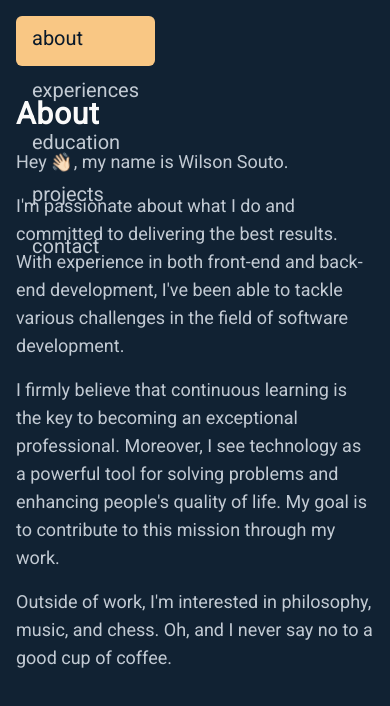
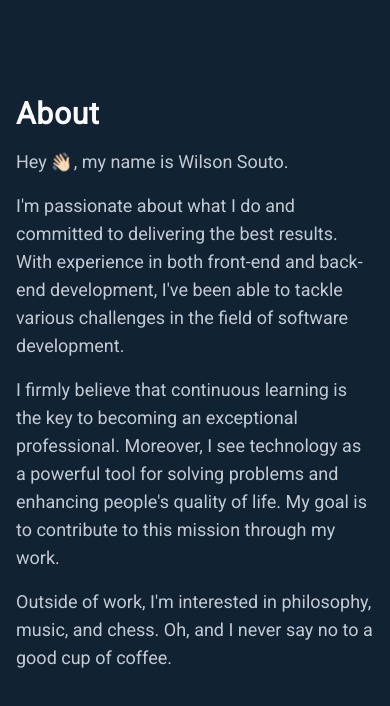
Before and after one commit to wilsonsouto/portfolio, a Next.js app: page / in a window 390 px wide. Shown: the top 706 px of the page. Built offline with nearby package versions, Linux system fonts and the light colour scheme.

Commit message:
Refactor the components and organize code structure

```diff
--- a/src/app/layout.tsx
+++ b/src/app/layout.tsx
@@ -3,8 +3,9 @@ import './globals.css';
 
 export const metadata: Metadata = {
   title: 'Portfolio',
-  description: 'Portfolio showcasing my professional experiences, education, personal projects, and contact information.',
-  icons: "/img/elements/favicon.svg"
+  description:
+    'Portfolio showcasing my professional experiences, education, personal projects, and contact information.',
+  icons: '/img/elements/favicon.svg',
 };
 
 export default function RootLayout({
--- a/src/app/page.tsx
+++ b/src/app/page.tsx
@@ -1,15 +1,7 @@
 'use client';
+import { Navbar } from '@/components/layout';
+import { homeData } from '@/utils/home-data';
 import { useState } from 'react';
-import { Navbar } from '@/components/layout';
-import { About, Experiences, Education, Projects, Contact } from '@/components/sections';
-
-const arr = [
-  { section: 'about', component: <About key={1} /> },
-  { section: 'experiences', component: <Experiences key={2} /> },
-  { section: 'education', component: <Education key={3} /> },
-  { section: 'projects', component: <Projects key={4} /> },
-  { section: 'contact', component: <Contact key={5} /> },
-];
 
 export default function Home() {
   const [activeSection, setActiveSection] = useState('about');
@@ -21,7 +13,12 @@ export default function Home() {
       </header>
       <main>
         <section className='flex w-full flex-col gap-4'>
-          {arr.map((item) => item.section === activeSection && item.component)}
+          {homeData.map((item) => {
+            if (item.section === activeSection) {
+              const Component = item.component;
+              return <Component key={item.section} />;
+            }
+          })}
         </section>
       </main>
     </>
--- a/src/components/layout/navbar.component.tsx
+++ b/src/components/layout/navbar.component.tsx
@@ -1,24 +1,17 @@
-import React, { useState, useEffect } from 'react';
+import { Menu } from '@/components/elements';
+import { navbarData } from '@/utils/navbar-data';
 import Image from 'next/image';
 import Link from 'next/link';
-import { Menu } from '@/components/elements';
+import { useEffect, useState } from 'react';
 
 interface NavbarProps {
   activeSection: string;
   setActiveSection: (section: string) => void;
 }
 
-const arr = [
-  { section: 'about', position: '-1' },
-  { section: 'experiences', position: '20' },
-  { section: 'education', position: '41' },
-  { section: 'projects', position: '62' },
-  { section: 'contact', position: '82' },
-];
-
 export function Navbar(props: NavbarProps) {
   const [position, setPosition] = useState('0');
-  const [windowWidth, setWindowWidth] = useState(1280);
+  const [windowWidth, setWindowWidth] = useState(768);
 
   const handleClick = (section: string, position: string) => {
     props.setActiveSection(section);
@@ -45,8 +38,8 @@ export function Navbar(props: NavbarProps) {
             style={{ top: `${position}%` }}
             className={`absolute left-0 -z-10 h-1/5 w-full rounded-md bg-accent-300 transition-all duration-300 ease-in-out`}
           ></span>
-          <ul className={`flex flex-col gap-6 text-xl`}>
-            {arr.map((item, index) => (
+          <ul className={`hidden flex-col gap-6 text-xl md:flex`}>
+            {navbarData.map((item, index) => (
               <li
                 key={index}
                 className={`cursor-pointer px-4 duration-300 ${item.section === props.activeSection ? 'text-neutral-900' : 'text-neutral-300 hover:text-accent-300'}`}
@@ -65,7 +58,7 @@ export function Navbar(props: NavbarProps) {
             <span className='logo'>Portfolio</span>
           </Link>
           <Menu>
-            {arr.map((item, index) => (
+            {navbarData.map((item, index) => (
               <li
                 key={index}
                 className={`cursor-pointer px-4 duration-300 ${item.section === props.activeSection ? 'text-accent-300' : 'text-neutral-400 hover:text-neutral-200'}`}
--- a/src/components/sections/about.component.tsx
+++ b/src/components/sections/about.component.tsx
@@ -1,9 +1,6 @@
+import { aboutData } from '@/utils/about-data';
 import { Heading, Paragraph } from '../typography';
 import './index.css';
-
-interface AboutProps {
-  introduction: string;
-}
 
 export default function About() {
   return (
@@ -12,24 +9,9 @@ export default function About() {
       <Paragraph>
         Hey <span className='wave'>👋🏻</span>, my name is Wilson Souto.
       </Paragraph>
-      {about.map((item, index) => (
+      {aboutData.map((item, index) => (
         <Paragraph key={index}>{item.introduction}</Paragraph>
       ))}
     </>
   );
 }
-
-const about: AboutProps[] = [
-  {
-    introduction:
-      "I'm passionate about what I do and committed to delivering the best results. With experience in both front-end and back-end development, I've been able to tackle various challenges in the field of software development.",
-  },
-  {
-    introduction:
-      "I firmly believe that continuous learning is the key to becoming an exceptional professional. Moreover, I see technology as a powerful tool for solving problems and enhancing people's quality of life. My goal is to contribute to this mission through my work.",
-  },
-  {
-    introduction:
-      "Outside of work, I'm interested in philosophy, music, and chess. Oh, and I never say no to a good cup of coffee.",
-  },
-];
--- a/src/components/sections/contact.component.tsx
+++ b/src/components/sections/contact.component.tsx
@@ -1,12 +1,6 @@
+import { contactData } from '@/utils/contact-data';
 import { Heading, Paragraph } from '../typography';
-import { FaGithub, FaLinkedin } from 'react-icons/fa';
-import { GrMail } from 'react-icons/gr';
 import './index.css';
-
-interface ContactProps {
-  href: string;
-  icon: any;
-}
 
 export default function Contact() {
   return (
@@ -17,10 +11,10 @@ export default function Contact() {
         conversations.
       </Paragraph>
       <ul className='flex items-center gap-4 text-2xl text-neutral-400'>
-        {contact.map((item, index) => (
+        {contactData.map((item, index) => (
           <li key={index}>
             <a className='hover:text-neutral-200' target='_blank' href={item.href}>
-              {item.icon}
+              {<item.icon />}
             </a>
           </li>
         ))}
@@ -28,18 +22,3 @@ export default function Contact() {
     </>
   );
 }
-
-const contact: ContactProps[] = [
-  {
-    href: 'https://github.com/wilsonsouto',
-    icon: <FaGithub />,
-  },
-  {
-    href: 'https://linkedin.com/in/wilsonsouto',
-    icon: <FaLinkedin />,
-  },
-  {
-    href: 'mailto:wilsonsouto@outlook.com.br',
-    icon: <GrMail />,
-  },
-];
--- a/src/components/sections/education.component.tsx
+++ b/src/components/sections/education.component.tsx
@@ -1,27 +1,9 @@
+import { coursesData, languaguesData, skillsData } from '@/utils/education-data';
+import Image from 'next/image';
+import React, { ReactNode } from 'react';
+import { ShadowCard } from '../cards';
 import { Heading, Paragraph, Subtitle } from '../typography';
-import { ShadowCard } from '../cards';
-import Image from 'next/image';
 import './index.css';
-
-interface EducationProps {
-  name: string;
-  img: string;
-  stacks?: {
-    prop1: string;
-    prop2: string;
-    prop3: string;
-    prop4: string;
-    prop5: string;
-    prop6: string;
-    prop7?: string;
-    prop8?: string;
-  };
-  course?: {
-    prop1: string;
-    prop2: string;
-    prop3: string;
-  };
-}
 
 export default function Education() {
   return (
@@ -40,101 +22,59 @@ export default function Education() {
           <span>FIAP - 2022</span>
         </div>
       </ShadowCard>
-      <div className='flex flex-col gap-8'>
-        {skills.map((item, index) => (
-          <div className='relative flex flex-col gap-4' key={index}>
-            <Subtitle>{item.name}</Subtitle>
-            <Image width={24} height={24} className='absolute -left-10 top-1 h-6 w-6' src={item.img} alt={item.name} />
-            <ul className='flex flex-col text-lg text-neutral-400'>
-              {item.stacks && (
-                <>
-                  <li className='text-neutral-200'>{item.stacks?.prop1}</li>
-                  <li className='mb-4'>{item.stacks?.prop2}</li>
-                  <li className='text-neutral-200'>{item.stacks?.prop3}</li>
-                  <li className='mb-4'>{item.stacks?.prop4}</li>
-                  <li className='text-neutral-200'>{item.stacks?.prop5}</li>
-                  <li className='mb-4'>{item.stacks?.prop6}</li>
-                  {item.stacks?.prop7 && item.stacks.prop8 && (
-                    <>
-                      <li className='text-neutral-200'>{item.stacks?.prop7}</li>
-                      <li>{item.stacks?.prop8}</li>
-                    </>
-                  )}
-                </>
-              )}
-              {item.course && (
-                <>
-                  <li>
-                    <a
-                      target='_blank'
-                      className='relative flex items-center gap-2 hover:text-neutral-200'
-                      href={item.course.prop1}
-                    >
-                      🡥 Do Zero ao Fullstack
-                    </a>
-                  </li>
-                  <li>
-                    <a
-                      target='_blank'
-                      className='relative flex items-center gap-2 hover:text-neutral-200'
-                      href={item.course.prop2}
-                    >
-                      🡥 C# Programação Orientada a Objetos
-                    </a>
-                  </li>
-                  <li className='relative'>
-                    <a
-                      target='_blank'
-                      className='relative flex items-center gap-2 hover:text-neutral-200'
-                      href={item.course.prop3}
-                    >
-                      🡥 Web Design, UX/UI Design, HTML, CSS, JavaScript e React
-                    </a>
-                  </li>
-                </>
-              )}
-            </ul>
-          </div>
-        ))}
+      <div className='flex flex-col gap-4'>
+        <ListContainer name='Skills' src='/img/elements/mouse.svg'>
+          {skillsData.map((item, index) => (
+            <ListItem key={index}>
+              <li className='text-neutral-300'>{item.skill}</li>
+              <li className='text-neutral-400'>{item.description}</li>
+            </ListItem>
+          ))}
+        </ListContainer>
+        <ListContainer name='Courses' src='/img/elements/book.svg'>
+          {coursesData.map((item, index) => (
+            <ListItem key={index}>
+              <li className='text-neutral-400'>
+                <a className='hover:text-neutral-300' target='_blank' href={item.link}>
+                  {item.course}
+                </a>
+              </li>
+            </ListItem>
+          ))}
+        </ListContainer>
+        <ListContainer name='Courses' src='/img/elements/book.svg'>
+          {languaguesData.map((item, index) => (
+            <ListItem key={index}>
+              <li className='text-neutral-300'>{item.language}</li>
+              <li className='text-neutral-400'>{item.nivel}</li>
+            </ListItem>
+          ))}
+        </ListContainer>
       </div>
     </>
   );
 }
 
-const skills: EducationProps[] = [
-  {
-    name: 'Skills',
-    img: './img/elements/mouse.svg',
-    stacks: {
-      prop1: 'Front-end Development',
-      prop2: 'HTML, CSS, SASS, JavaScript, TypeScript, TailwindCSS, React.js, Next.js',
-      prop3: 'Back-end Development',
-      prop4: 'Node.js, C#',
-      prop5: 'Database',
-      prop6: 'MySQL, MongoDB',
-      prop7: 'Development Tools',
-      prop8: 'Git, Postman, Jira',
-    },
-  },
-  {
-    name: 'Courses',
-    img: './img/elements/book.svg',
-    course: {
-      prop1: 'https://lp.b7web.com.br/fullstack?utm_source=home',
-      prop2: 'https://www.udemy.com/course/programacao-orientada-a-objetos-csharp/',
-      prop3: 'https://www.origamid.com/',
-    },
-  },
-  {
-    name: 'Languagues',
-    img: './img/elements/globe.svg',
-    stacks: {
-      prop1: 'Portuguese',
-      prop2: 'Fluent',
-      prop3: 'English',
-      prop4: 'Advanced',
-      prop5: 'Spanish',
-      prop6: 'Basic',
-    },
-  },
-];
+interface ListContainerProps {
+  name: string;
+  src: string;
+  children: ReactNode;
+}
+
+export const ListContainer = (props: ListContainerProps) => {
+  return (
+    <div className='relative flex flex-col gap-2'>
+      <Subtitle>{props.name}</Subtitle>
+      <Image width={24} height={24} className='absolute -left-10 top-1 h-6 w-6' src={props.src} alt={props.name} />
+      {props.children}
+    </div>
+  );
+};
+
+interface ListItemProps {
+  children: React.ReactNode;
+}
+
+export const ListItem = (props: ListItemProps) => {
+  return <ul className='flex flex-col text-lg'>{props.children}</ul>;
+};
--- a/src/components/sections/experiences.component.tsx
+++ b/src/components/sections/experiences.component.tsx
@@ -1,26 +1,11 @@
+import { experiencesData } from '@/utils/experiences-data';
 import { Heading, Paragraph, Subtitle } from '../typography';
-
-interface ExperiencesProps {
-  company: string;
-  role: string;
-  startDate: string;
-  endDate: string;
-  description: string;
-  responsabilities?: {
-    res1: string;
-    res2: string;
-    res3: string;
-    res4: string;
-    res5: string;
-  };
-  skills: string;
-}
 
 export default function Experiences() {
   return (
     <>
       <Heading text='Experiences' />
-      {experiences.map((item, index) => (
+      {experiencesData.map((item, index) => (
         <div className='flex flex-col gap-4' key={index}>
           <Subtitle>
             {item.company} - {item.role}
@@ -35,55 +20,16 @@ export default function Experiences() {
               <li>{item.responsabilities?.res2}</li>
               <li>{item.responsabilities?.res3}</li>
               <li>{item.responsabilities?.res4}</li>
-              <li>{item.responsabilities?.res4}</li>
+              <li>{item.responsabilities?.res5}</li>
             </ul>
           )}
           <Paragraph>
             <span className='font-bold text-neutral-300'>Skills: </span>
             {item.skills}
           </Paragraph>
-          {index !== experiences.length - 1 && <hr className='border-neutral-700 text-accent-600' />}
+          {index !== experiencesData.length - 1 && <hr className='border-neutral-700 text-accent-600' />}
         </div>
       ))}
     </>
   );
 }
-
-const experiences: ExperiencesProps[] = [
-  {
-    company: 'Intervalor',
-    role: 'Systems Analyst',
-    startDate: 'May 2023',
-    endDate: 'Present',
-    description:
-      'Acting as the sole responsible for the application developed in Node.js at a credit recovery company, leading all stages of the operation and continuous improvement of micro-services, responsible for managing data from third-party team reports, and ensuring the communication and functioning of messaging services. My responsibilities include:',
-    responsabilities: {
-      res1: "Developing and analyzing new projects within the application for each company client, focusing on the scalability and efficiency of the implemented solutions, according to each client's needs.",
-      res2: 'Implementing new solutions and improvements in the application, always aiming to enhance its functionality, performance, usability, and the use of good security practices in data handling.',
-      res3: 'Ensuring that information is inserted in the database and sent to internal and external APIs, prioritizing data integrity and security.',
-      res4: 'Analyzing possible bugs, issues, or any eventualities in the application or database, working together and maintaining daily contact with the Business Intelligence team to identify, resolve, and prevent future issues.',
-      res5: 'Actively participating in meetings or discussions to contribute insights and innovative ideas for application enhancement, collaborating with other teams or departments within the company.',
-    },
-    skills:
-      'Node.js · TypeScript · JavaScript · Git · Postman · MySQL · Jira · RabbitMQ · Kubernetes · Jenkins · Jaeger · Kibana · MinIO · Grafana · MicroSIP',
-  },
-  {
-    company: 'IBM',
-    role: 'Future Club Intern',
-    startDate: 'August 2021',
-    endDate: 'Dezember 2022',
-    description:
-      'Engaging with a wide range of company tools and services, allowing for the creation of innovative and impactful solutions. One standout project is Pizzeria Donna, a landing page with a pizzeria-themed design, integrated with IBM Watson Assistant. This integration enabled the simulation of reports of domestic violence, using technology to promote awareness and aid for such a crucial issue.',
-    skills:
-      'JavaScript · HTML · CSS · IBM Watson Assistant · IBM Cognos Analytics · IBM LinuxONE · IBM Cloud · IBM Z · User Experience (UX) · User Interface (UI) · IBM Storage',
-  },
-  {
-    company: 'RTM',
-    role: 'Telecommunications Intern',
-    startDate: 'May 2021',
-    endDate: 'Jul 2021',
-    description:
-      'Providing technical support to clients, configuring and installing routers and voice equipment, as well as monitoring and managing network changes, and liaising with service providers to restore circuits in the event of failures or interruptions.',
-    skills: 'Putty · Cacti · Topdesk · SolarWinds Orion',
-  },
-];
--- a/src/components/sections/index.ts
+++ b/src/components/sections/index.ts
@@ -1,7 +1,7 @@
 import About from './about.component';
+import Contact from './contact.component';
+import Education from './education.component';
 import Experiences from './experiences.component';
-import Education from './education.component';
 import Projects from './projects.component';
-import Contact from './contact.component';
 
-export { About, Experiences, Education, Projects, Contact };
+export { About, Contact, Education, Experiences, Projects };
--- a/src/components/sections/projects.component.tsx
+++ b/src/components/sections/projects.component.tsx
@@ -1,22 +1,16 @@
-import { Heading } from '../typography';
-import { ShadowCard } from '../cards';
+import { projectsData } from '@/utils/projects-data';
 import Image from 'next/image';
 import Link from 'next/link';
+import { ShadowCard } from '../cards';
+import { Heading } from '../typography';
 import './index.css';
-
-interface ProjectsProps {
-  project: string;
-  description: string;
-  href: string;
-  src: string;
-}
 
 export default function Projects() {
   return (
     <>
       <Heading text='Projects' />
       <div className='flex flex-col'>
-        {projects.map((item, index) => (
+        {projectsData.map((item, index) => (
           <ShadowCard key={index}>
             <div className='relative'>
               <div className='absolute left-0 top-0 h-full w-full opacity-0 duration-500 hover:bg-neutral-950 hover:opacity-90'>
@@ -48,26 +42,3 @@ export default function Projects() {
     </>
   );
 }
-
-const projects: ProjectsProps[] = [
-  {
-    project: 'Pizzeria Donna',
-    description:
-      'A landing page designed to resemble a pizzeria, but in reality, it serves as a domestic violence hotline.',
-    href: 'https://github.com/wilsonsouto/pizzeria-donna',
-    src: '/img/background/pizzeria-donna.jpg',
-  },
-  {
-    project: 'File Organizer',
-    description: 'A simple script that organizes files based on their extensions.',
-    href: 'https://github.com/wilsonsouto/file-organizer',
-    src: '/img/background/file-organizer.jpg',
-  },
-  {
-    project: 'Fake Blog',
-    description:
-      'Simulates a simple fake blog interface that fetches posts from the JSONPlaceholder API and allows users to add new posts.',
-    href: 'https://github.com/wilsonsouto/fake-blog',
-    src: '/img/background/fake-blog.jpg',
-  },
-];
```
